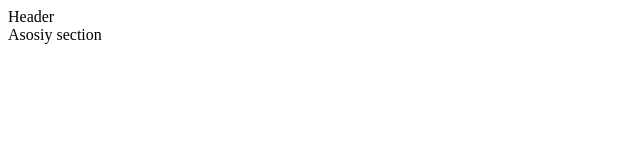
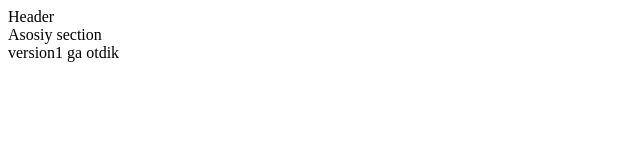
Before and after one commit to Shaxboz2001/Education-website, a plain HTML site: page index.html in a window 1280 px wide. Shown: the whole page, without its empty margins (0-640 px from the left). Drawn offline with Linux system fonts and the light colour scheme.

Commit message:
modify footer

```diff
--- a/index.html
+++ b/index.html
@@ -14,6 +14,8 @@
         Asosiy section
     </section>
     <aside></aside>
-    <footer></footer>
+    <footer>
+        version1 ga otdik
+    </footer>
 </body>
 </html>
```
